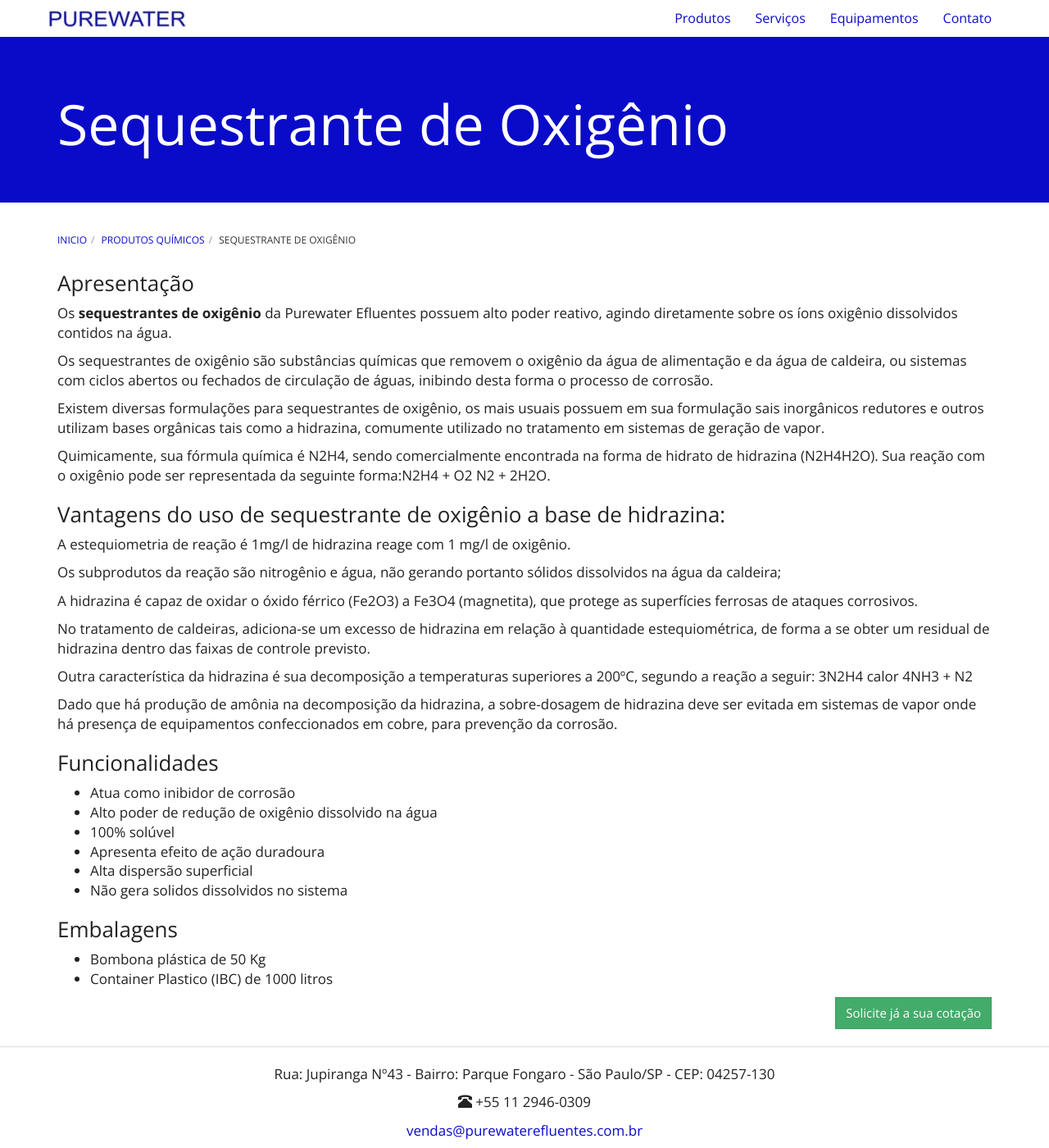
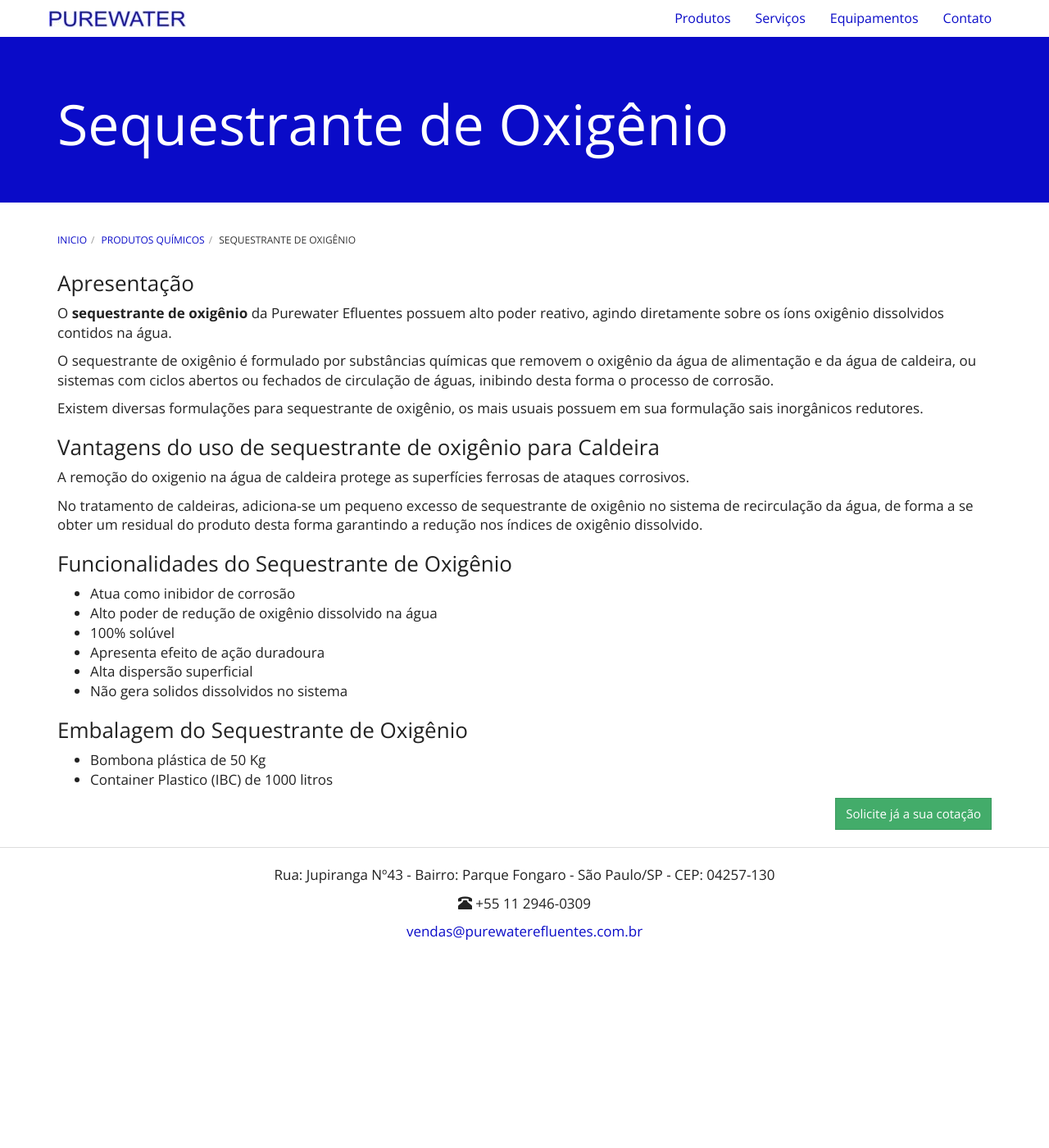
Before and after one commit to purewaterefluentes/purewaterefluentes.github.io, a Jekyll site: the page built from produtos/sequestrante-de-oxigenio.md, in a window 1280 px wide and 1400 px high. Shown: the whole window at 82% size. Built offline with Jekyll 4.4.1, drawn with Linux system fonts in a browser that asks for light colours; nearby versions of some CDN libraries; library files that are not in the unit come from our copies.

Commit message:
Update sequestrante-de-oxigenio.md

```diff
--- a/produtos/sequestrante-de-oxigenio.md
+++ b/produtos/sequestrante-de-oxigenio.md
@@ -5,32 +5,20 @@ title: Sequestrante de Oxigênio
 
 ### Apresentação
 
-Os **sequestrantes de oxigênio** da Purewater Efluentes possuem alto poder reativo, agindo diretamente sobre os íons oxigênio dissolvidos contidos na água.
+O **sequestrante de oxigênio** da Purewater Efluentes possuem alto poder reativo, agindo diretamente sobre os íons oxigênio dissolvidos contidos na água.
 
-Os sequestrantes de oxigênio são substâncias químicas que removem o oxigênio da água de alimentação e da água de caldeira, ou sistemas com ciclos abertos ou fechados de circulação de águas, inibindo desta forma o processo de corrosão.
+O sequestrante de oxigênio é formulado por substâncias químicas que removem o oxigênio da água de alimentação e da água de caldeira, ou sistemas com ciclos abertos ou fechados de circulação de águas, inibindo desta forma o processo de corrosão.
 
-Existem diversas formulações para sequestrantes de oxigênio, os mais usuais possuem em sua formulação sais inorgânicos redutores e outros utilizam bases orgânicas tais como a hidrazina, comumente utilizado no tratamento em sistemas de geração de
-vapor.
+Existem diversas formulações para sequestrante de oxigênio, os mais usuais possuem em sua formulação sais inorgânicos redutores.
 
-Quimicamente, sua fórmula química é N2H4, sendo comercialmente encontrada na forma de hidrato de hidrazina (N2H4H2O).
-Sua reação com o oxigênio pode ser representada da seguinte forma:N2H4 + O2 N2 + 2H2O.
+### Vantagens do uso de sequestrante de oxigênio para Caldeira
 
-### Vantagens do uso de sequestrante de oxigênio a base de hidrazina:
+A remoção do oxigenio na água de caldeira protege as superfícies ferrosas de ataques corrosivos.
 
-A estequiometria de reação é 1mg/l de hidrazina reage com 1 mg/l de oxigênio.
+No tratamento de caldeiras, adiciona-se um pequeno excesso de sequestrante de oxigênio no sistema de recirculação da água, de forma a se obter um residual do produto desta forma garantindo a redução nos índices de oxigênio dissolvido.
 
-Os subprodutos da reação são nitrogênio e água, não gerando portanto sólidos dissolvidos na água da caldeira;
 
-A hidrazina é capaz de oxidar o óxido férrico (Fe2O3) a Fe3O4 (magnetita), que protege as superfícies ferrosas de ataques corrosivos.
-
-No tratamento de caldeiras, adiciona-se um excesso de hidrazina em relação à quantidade estequiométrica, de forma a se obter um residual de hidrazina dentro das faixas de controle previsto.
-
-Outra característica da hidrazina é sua decomposição a temperaturas superiores a 200ºC,
-segundo a reação a seguir: 3N2H4 calor 4NH3 + N2
-
-Dado que há produção de amônia na decomposição da hidrazina, a sobre-dosagem de hidrazina deve ser evitada em sistemas de vapor onde há presença de equipamentos confeccionados em cobre, para prevenção da corrosão.
-
-### Funcionalidades
+### Funcionalidades do Sequestrante de Oxigênio
 
 - Atua como inibidor de corrosão
 - Alto poder de redução de oxigênio dissolvido na água
@@ -39,7 +27,7 @@ Dado que há produção de amônia na decomposição da hidrazina, a sobre-dosag
 - Alta dispersão superficial
 - Não gera solidos dissolvidos no sistema
 
-### Embalagens
+### Embalagem do Sequestrante de Oxigênio
 
 - Bombona plástica de 50 Kg
 - Container Plastico (IBC) de 1000 litros
```
